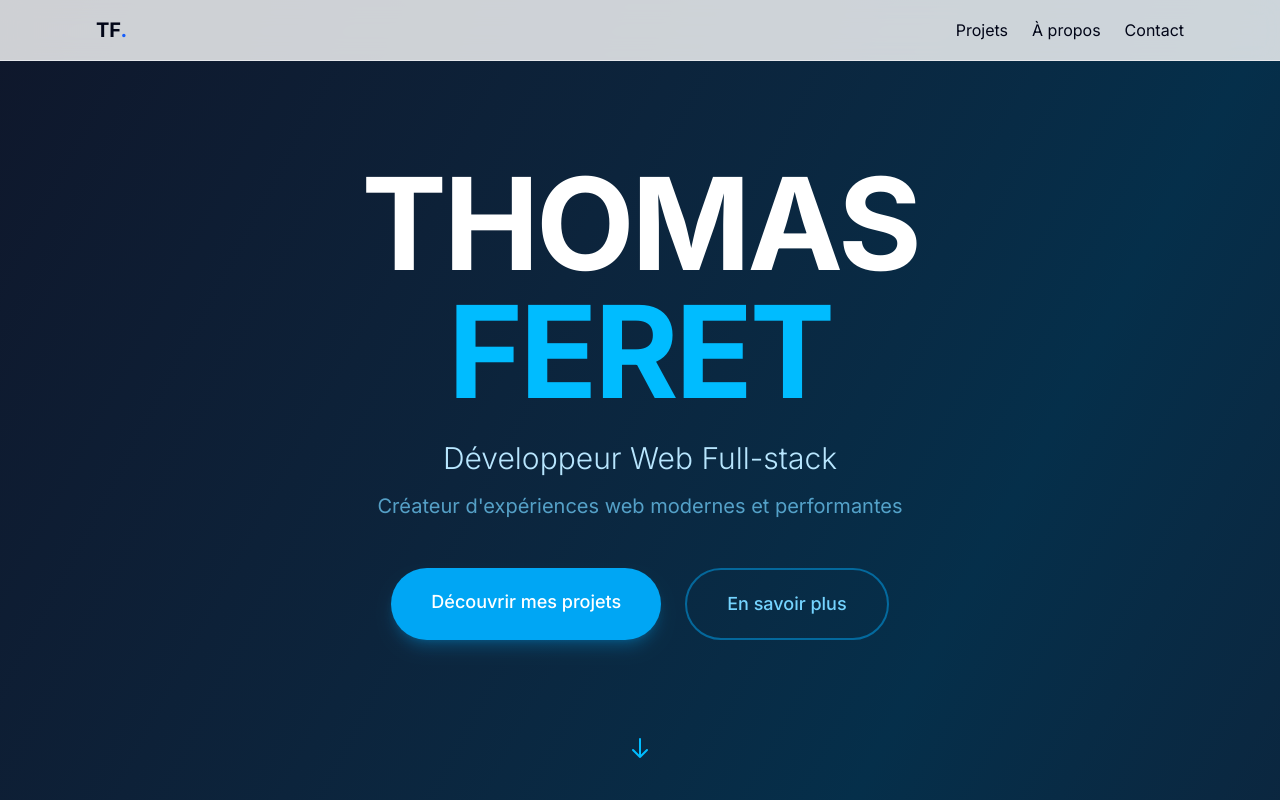
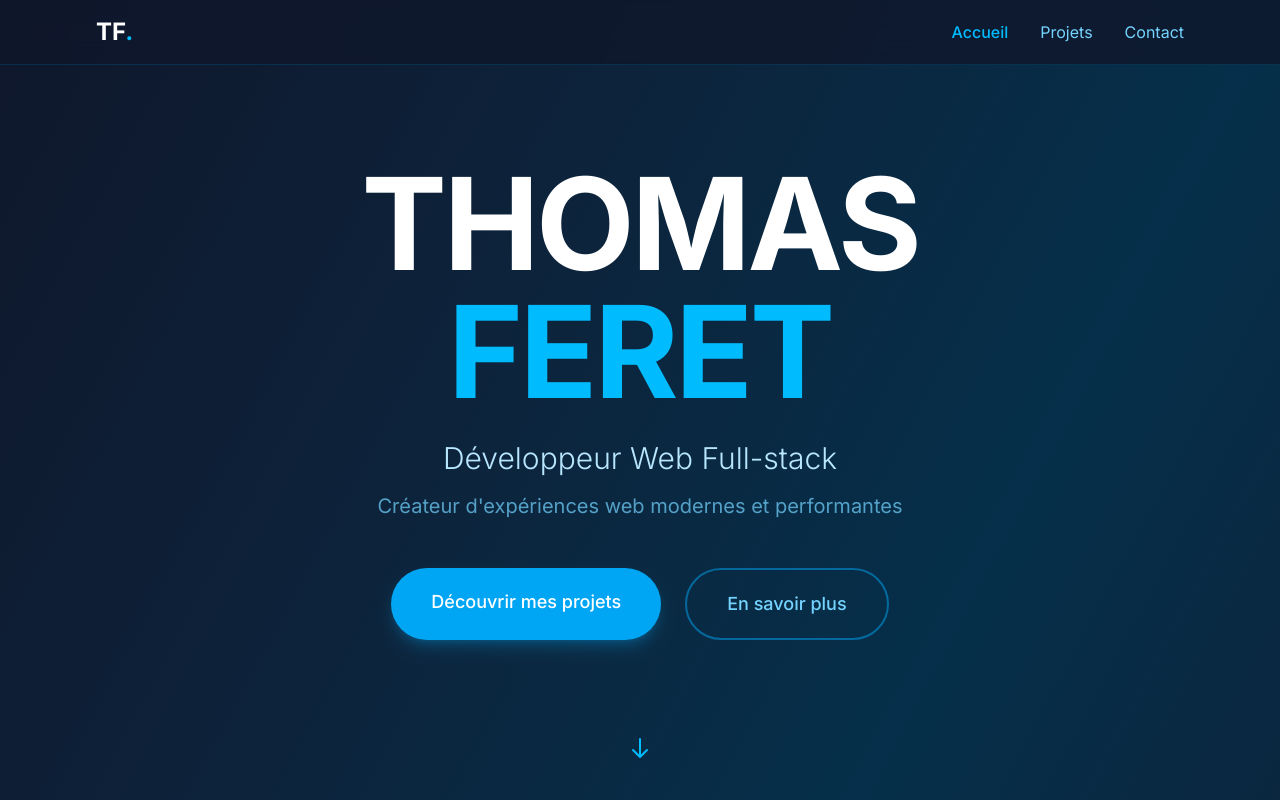
Before and after one commit to ThomasWEBDEV/portfolio-thomas-feret, a Next.js app: page / in a window 1280 px wide. Shown: the top 800 px of the page. Built offline with nearby package versions, Linux system fonts and the light colour scheme.

Commit message:
Layout: Intégration Header et Footer globaux

```diff
--- a/app/layout.tsx
+++ b/app/layout.tsx
@@ -1,6 +1,7 @@
 import type { Metadata } from "next";
 import { Inter } from "next/font/google";
-import Link from "next/link";
+import Header from "@/components/Header";
+import Footer from "@/components/Footer";
 import "./globals.css";
 
 const inter = Inter({ subsets: ["latin"] });
@@ -18,30 +19,9 @@ export default function RootLayout({
   return (
     <html lang="fr" className="scroll-smooth">
       <body className={inter.className}>
-        <nav className="fixed top-0 w-full bg-white/80 dark:bg-gray-900/80 backdrop-blur-md z-50 border-b border-gray-200 dark:border-gray-800">
-          <div className="max-w-6xl mx-auto px-8 py-4">
-            <div className="flex justify-between items-center">
-              <Link href="/" className="text-xl font-bold">
-                TF<span className="text-blue-600">.</span>
-              </Link>
-              <div className="flex gap-6">
-                <Link href="/#projets" className="hover:text-blue-600 transition-colors">
-                  Projets
-                </Link>
-                <Link href="/#about" className="hover:text-blue-600 transition-colors">
-                  À propos
-                </Link>
-                <Link href="/#contact" className="hover:text-blue-600 transition-colors">
-                  Contact
-                </Link>
-              </div>
-            </div>
-          </div>
-        </nav>
+        <Header />
         {children}
-        <footer className="bg-gray-100 dark:bg-gray-900 py-8 px-8 text-center text-gray-600 dark:text-gray-400">
-          <p>© 2024 Thomas Feret. Tous droits réservés.</p>
-        </footer>
+        <Footer />
       </body>
     </html>
   );
```
